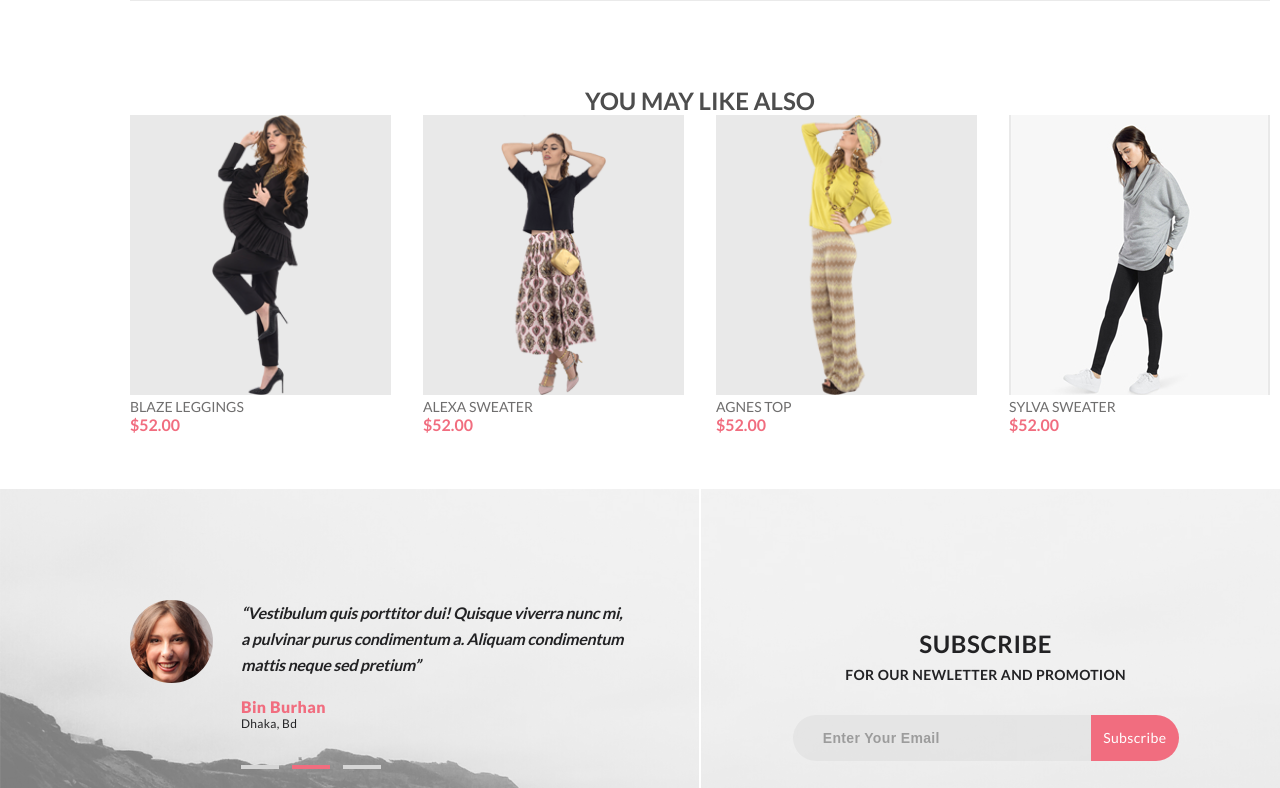
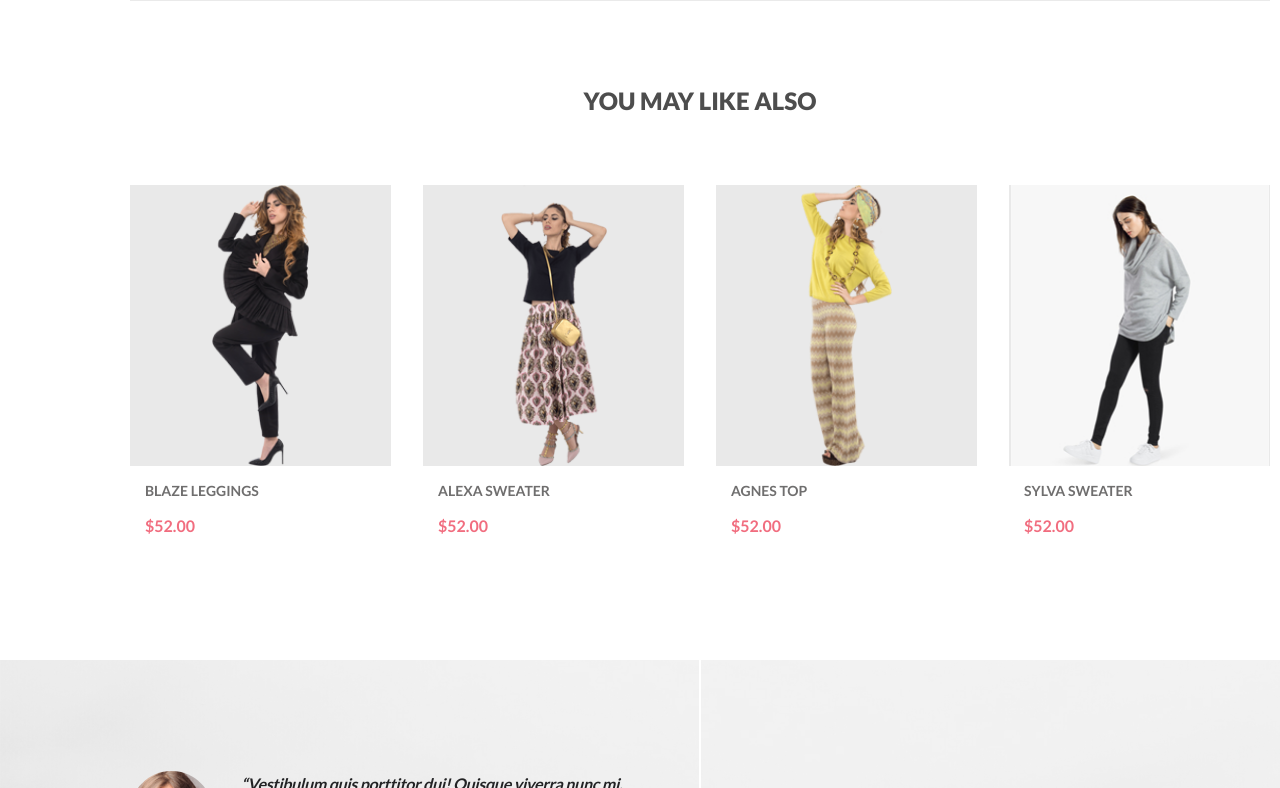
Before and after one commit to pozys/IntShop, a plain HTML site: page single page.html in a window 1280 px wide. Shown: the part 1762-2550 px from the top of the page. Drawn offline with Linux system fonts and the light colour scheme.

Commit message:
Вторая страница готова

```diff
--- a/single page.html
+++ b/single page.html
@@ -451,31 +451,32 @@
       <h3 class="YouMayAlsoLike__h3">you may like also</h3>
       <div class="YouMayAlsoLike__images">
           <div class="YouMayAlsoLike__image-block">
-          <img src="img/YouMayAlsoLike__image1.png" alt="BLAZE LEGGINGS" class="YouMayAlsoLike__img" />
-          <div class="YouMayAlsoLike__inscription">
-            <div class="YouMayAlsoLike__name">BLAZE LEGGINGS</div>
-            <div class="YouMayAlsoLike__price">&#36;52.00</div>
+            <a href="#" class="featuredItems__item YouMayAlsoLike__image1"></a >
+            <div class="featured__text">
+              <a href="#" class="YouMayAlsoLike__name">BLAZE LEGGINGS</a>
+              <div class="featured__text__pink">&#36;52.00</div>
             </div>
           </div>
           <div class="YouMayAlsoLike__image-block">
-          <img src="img/YouMayAlsoLike__image2.png" alt="ALEXA SWEATER" class="YouMayAlsoLike__img" />
-          <div class="YouMayAlsoLike__inscription">
-            <div class="YouMayAlsoLike__name">ALEXA SWEATER</div>
-            <div class="YouMayAlsoLike__price">&#36;52.00</div>
+            <a href="#"  class="featuredItems__item YouMayAlsoLike__image2"></a>
+            <div class="featured__text">
+              <a href="#" class="YouMayAlsoLike__name">ALEXA SWEATER</a>
+              <div class="featured__text__pink">&#36;52.00</div>
             </div>
           </div>
           <div class="YouMayAlsoLike__image-block">
-          <img src="img/YouMayAlsoLike__image3.png" alt="AGNES TOP" class="YouMayAlsoLike__img" />
-          <div class="YouMayAlsoLike__inscription">
-            <div class="YouMayAlsoLike__name">AGNES TOP</div>
-            <div class="YouMayAlsoLike__price">&#36;52.00</div>
+            <a href="#"  class="featuredItems__item YouMayAlsoLike__image3"></a>
+            <div class="featured__text">
+              <a href="#" class="YouMayAlsoLike__name">AGNES TOP</a>
+              <div class="featured__text__pink">&#36;52.00</div>
             </div>
           </div>
           <div class="YouMayAlsoLike__image-block">
-          <img src="img/YouMayAlsoLike__image4.jpg" alt="SYLVA SWEATER" class="YouMayAlsoLike__img" />
-          <div class="YouMayAlsoLike__inscription">
-            <div class="YouMayAlsoLike__name">SYLVA SWEATER</div>
-            <div class="YouMayAlsoLike__price">&#36;52.00</div>
+            <a href="#"  class="featuredItems__item YouMayAlsoLike__image4"></a>
+            <div class="featured__text">
+              <a href="#" class="YouMayAlsoLike__name">SYLVA SWEATER</a>
+              <div class="featured__text__pink">&#36;52.00</div>
+            </div>
           </div>
         </div>
       </div>
--- a/style.less
+++ b/style.less
@@ -24,7 +24,7 @@ body {
   width: @page-width;
   margin: 0 auto;
   min-height: 100%;
-  box-shadow: 0 0 10px rgba(0, 0, 0, 0.17);
+  .box-shadow-grey-10;
 }
 .header {
   border: 1px solid #ececec;
@@ -37,6 +37,18 @@ body {
 .container {
   width: @container-width;
   margin: 0 auto;
+}
+.box-shadow-pink-10 {
+  box-shadow: 0 0 10px @color-pink;
+}
+.box-shadow-pink-5 {
+  box-shadow: 0 0 5px @color-pink;
+}
+.box-shadow-grey-10 {
+  box-shadow: 0 0 10px rgba(0, 0, 0, 0.17);
+}
+.box-shadow-grey-0-5-8 {
+  box-shadow: 0 5px 8px rgba(0, 0, 0, 0.16);
 }
 .head,
 .header__left-side,
@@ -110,7 +122,7 @@ body {
 }
 
 .search > .search__browse-button:hover {
-  box-shadow: 0 0 10px rgba(0, 0, 0, 0.17);
+  .box-shadow-grey-10;
 }
 .search > .search__browse-button:active {
   background-image: linear-gradient(to bottom, #c0c0c0 0%, #a5a5a5 100%);
@@ -185,7 +197,7 @@ input[type="text"] {
   margin-left: 5px;
 }
 .header__myAccount:hover {
-  box-shadow: 0 0 5px @color-pink;
+  .box-shadow-pink-5;
 }
 .menu {
   height: 51px;
@@ -209,13 +221,14 @@ input[type="text"] {
 .menu__link:active {
   color: @color-white;
   background-color: #ccc;
-  box-shadow: 0 0 10px rgba(0, 0, 0, 0.17);
+  .box-shadow-grey-10;
 }
 .drop {
+  .box-shadow-grey-10;
   padding: 15px 20px;
   border-radius: 5px;
   background-color: #ffffff;
-  box-shadow: 0 0 10px rgba(0, 0, 0, 0.17);
+
   display: none;
   position: absolute;
   top: 43px;
@@ -284,7 +297,7 @@ input[type="text"] {
   padding: 0 10px 7px 0;
 }
 .drop__super-sale:hover {
-  box-shadow: 0 0 10px rgba(0, 0, 0, 0.17);
+  .box-shadow-grey-10;
 }
 .drop:before {
   content: "";
@@ -420,6 +433,8 @@ input[type="text"] {
   height: 281px;
   background-repeat: no-repeat;
   background-size: auto 100%;
+  background-position: center;
+  display: block;
 }
 .featuredItems__item-hover {
   background-color: #3a3838;
@@ -452,7 +467,7 @@ input[type="text"] {
   display: block;
 }
 .featuredItems__image-block:hover .featured__text {
-  box-shadow: 0 5px 8px rgba(0, 0, 0, 0.16);
+  .box-shadow-grey-0-5-8;
   background-color: @color-white;
 }
 .featuredItems__item1 {
@@ -524,7 +539,7 @@ input[type="text"] {
   opacity: 100;
 }
 .browseAllProducts:hover {
-  box-shadow: 0 0 10px @color-pink;
+  .box-shadow-pink-10;
 }
 .feature {
   height: 529px;
@@ -663,7 +678,7 @@ input[type="text"] {
   background-color: @color-pink;
 }
 .feedback__text-group__nav__link:active {
-  box-shadow: 0 0 10px @color-pink;
+  .box-shadow-pink-10;
 }
 
 .subscribe-section {
@@ -722,6 +737,10 @@ input[type="text"] {
 }
 .subscribe-button:hover {
   box-shadow: 0 0 8px @color-pink;
+}
+.subscribe-button:active {
+  background-color: @color-pink - #5f4949;
+  box-shadow: initial;
 }
 .footer-top {
   padding-bottom: 89px;
@@ -908,6 +927,12 @@ width: 12px;
   width: 63px;
   background: @color-pink;
 }
+.productDescription__link:hover:not(.productDescription__link-active) {
+  border: 1px solid @color-pink;
+}
+.productDescription__link:active {
+  .box-shadow-pink-5;
+}
 .productDescription__h3 {
   color: #4d4d4d;
   font-size: 18px;
@@ -939,7 +964,7 @@ width: 12px;
   color: #2f2f2f;
 }
 .productDescription__price {
-  color: #ef5b70;
+  color: @color-pink;
   font-size: 24px;
   font-weight: 700;
 }
@@ -950,6 +975,7 @@ width: 12px;
   font-weight: 800;
   text-transform: uppercase;
 }
+
 .choose-group__button {
   height: 55px;
   width: 537px;
@@ -958,6 +984,15 @@ width: 12px;
   color: @color-pink;
   font-size: 16px;
   font-weight: 700;
+}
+.choose-group__button:hover {
+  .box-shadow-pink-5;
+}
+.choose-group__button:focus {
+  outline: none;
+}
+.choose-group__button:active {
+  box-shadow: inset 0 0 5px @color-pink;
 }
 .productDescription__info,
 .choose__items {
@@ -995,39 +1030,51 @@ width: 12px;
   vertical-align: middle;
   margin-right: 15px;
 }
-.YouMayAlsoLike{
-  margin-bottom: 94px;
+.YouMayAlsoLike {
+  margin-bottom: 72px;
 }
 .YouMayAlsoLike__h3 {
   text-align: center;
   color: #4d4d4d;
   font-size: 24px;
-  font-weight: 600;
+  font-weight: 800;
   text-transform: uppercase;
+  margin-bottom: 70px;
 }
-.YouMayAlsoLike__images{
+.YouMayAlsoLike__images {
   text-align: center;
 }
+.YouMayAlsoLike__image1 {
+  background-image: url(img/YouMayAlsoLike__image1.png);
+}
+.YouMayAlsoLike__image2 {
+  background-image: url(img/YouMayAlsoLike__image2.png);
+}
+.YouMayAlsoLike__image3 {
+  background-image: url(img/YouMayAlsoLike__image3.png);
+}
+.YouMayAlsoLike__image4 {
+  background-image: url(img/YouMayAlsoLike__image4.jpg);
+}
 .YouMayAlsoLike__image-block {
-  width: 261px;
-  height: 280px;
-  background-color: #e9e9e9;
+  .featuredItems__image-block;
 }
-.YouMayAlsoLike__img{
-  height: 100%;
+.YouMayAlsoLike__image-block:hover {
+  .box-shadow-grey-0-5-8;
 }
+.YouMayAlsoLike__image-block:hover .featured__text {
+  .box-shadow-grey-0-5-8;
+  background-color: @color-white;
+}
+
 .YouMayAlsoLike__name {
   color: #6f6e6e;
   font-size: 14px;
-  font-weight: 400;
+  font-weight: 600;
   text-transform: uppercase;
+  padding-top: 16px;
+  display: block;
 }
-.YouMayAlsoLike__price {
+.YouMayAlsoLike__name:hover {
   color: @color-pink;
-  font-size: 16px;
-  font-weight: 700;
-  text-transform: uppercase;
 }
-.YouMayAlsoLike__inscription{
-  text-align: left;
-}
```
Also changed, not shown: index.html (+8 -8 lines), style.css. Lines whose indentation alone changed are shown as unchanged.
